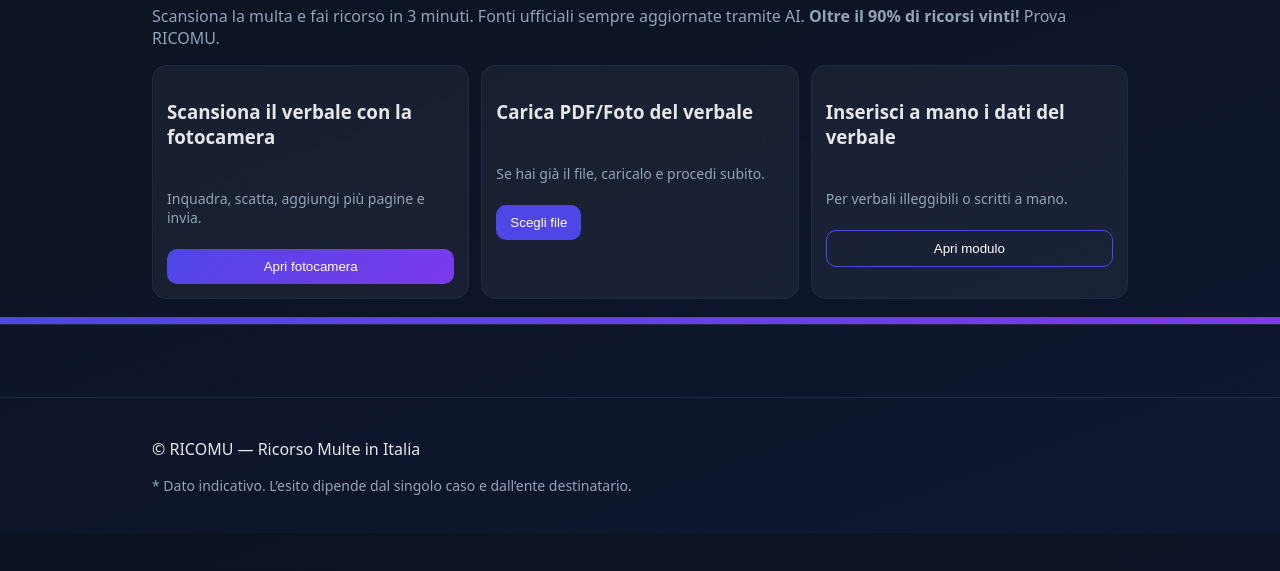
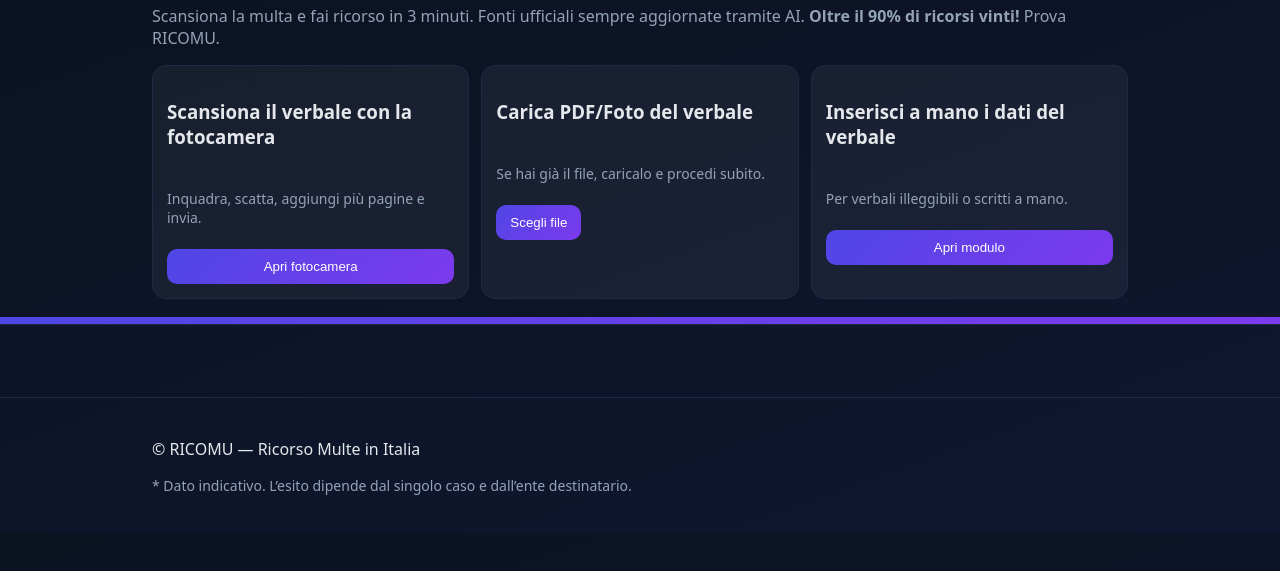
Before and after one commit to Emmand87/ricomu-app, a website: page public/index.html in a window 1280 px wide. Shown: the part 117-688 px from the top of the page. Drawn offline with Linux system fonts and the light colour scheme.

Commit message:
Update index.html

```diff
--- a/public/index.html
+++ b/public/index.html
@@ -48,7 +48,7 @@
         <div class="hero-card">
           <h3>Scansiona il verbale con la fotocamera</h3>
           <p class="muted small">Inquadra, scatta, aggiungi più pagine e invia.</p>
-          <button id="heroStartCam" class="btn btn-primary" type="button">Apri fotocamera</button>
+          <button id="heroStartCam" class="btn btn-primary hero-full" type="button">Apri fotocamera</button>
         </div>
 
         <!-- 2) Upload -->
@@ -57,7 +57,7 @@
           <p class="muted small">Se hai già il file, caricalo e procedi subito.</p>
           <div class="upload-inline">
             <input id="heroFile" type="file" accept="image/*,.jpg,.jpeg,.png,application/pdf" capture="environment" class="hidden" />
-            <button id="heroUpload" class="btn" type="button">Scegli file</button>
+            <button id="heroUpload" class="btn btn-primary hero-full" type="button">Scegli file</button>
           </div>
           <p id="heroStatus" class="muted small"></p>
         </div>
@@ -66,7 +66,7 @@
         <div class="hero-card">
           <h3>Inserisci a mano i dati del verbale</h3>
           <p class="muted small">Per verbali illeggibili o scritti a mano.</p>
-          <button id="openManual" class="btn btn-outline" type="button">Apri modulo</button>
+          <button id="openManual" class="btn btn-primary hero-full" type="button">Apri modulo</button>
         </div>
       </div>
     </div>
```
